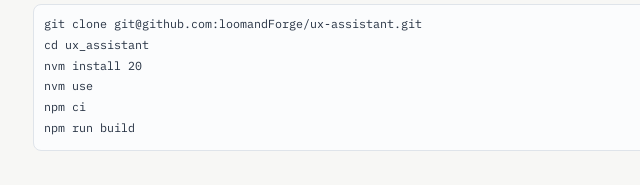
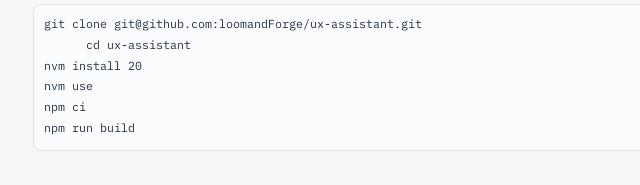
Before and after one commit to loomandForge/ux-assistant, a website: page docs/index.html in a window 1280 px wide. Shown: the part 3127-3312 px from the top of the page, 267-907 px from the left. Drawn offline with Linux system fonts and the light colour scheme.

Commit message:
Fix docs quick start path

```diff
--- a/docs/index.html
+++ b/docs/index.html
@@ -209,7 +209,7 @@
           <h2>Run locally in minutes</h2>
         </div>
         <pre><code>git clone git@github.com:loomandForge/ux-assistant.git
-cd ux_assistant
+      cd ux-assistant
 nvm install 20
 nvm use
 npm ci
```
